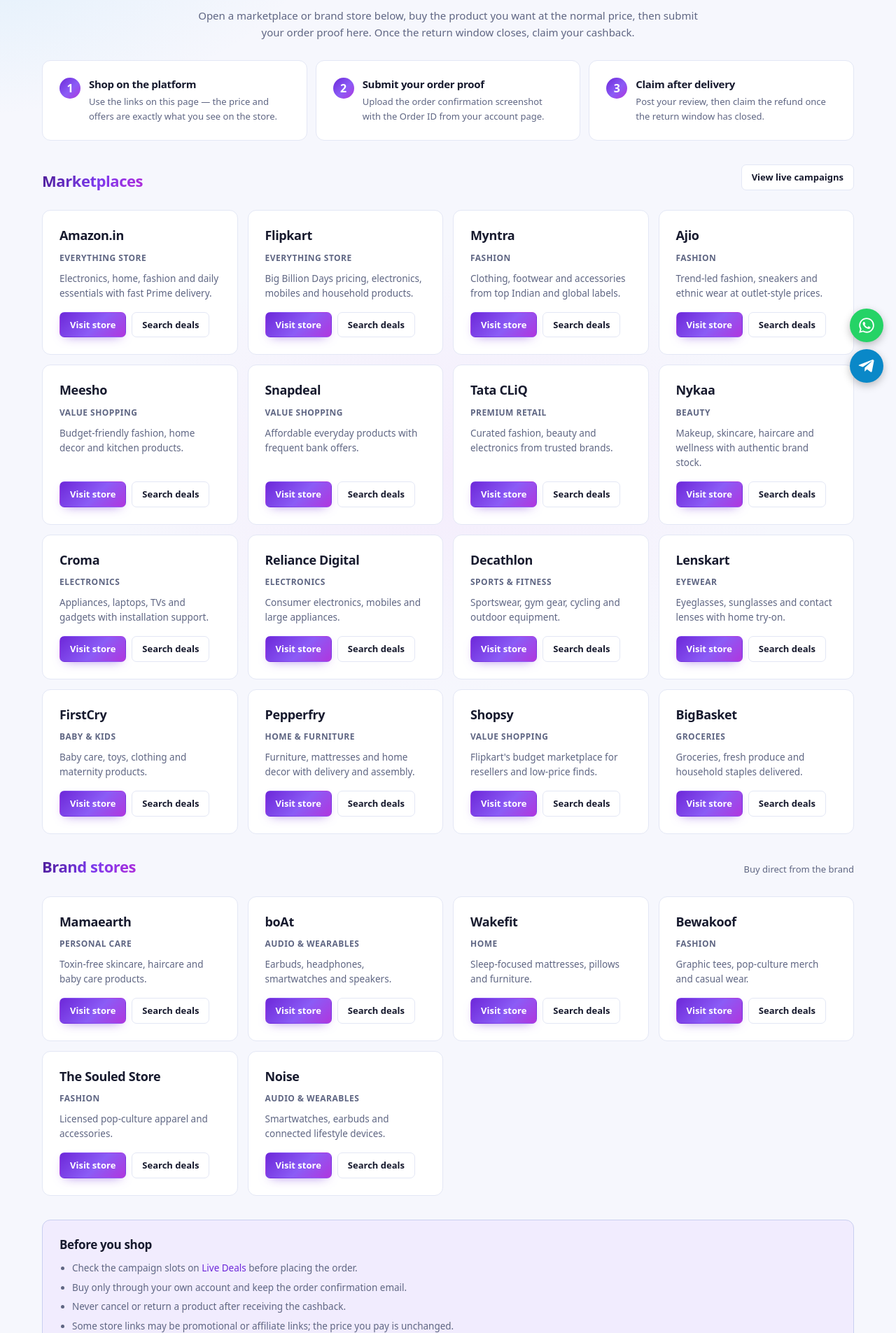
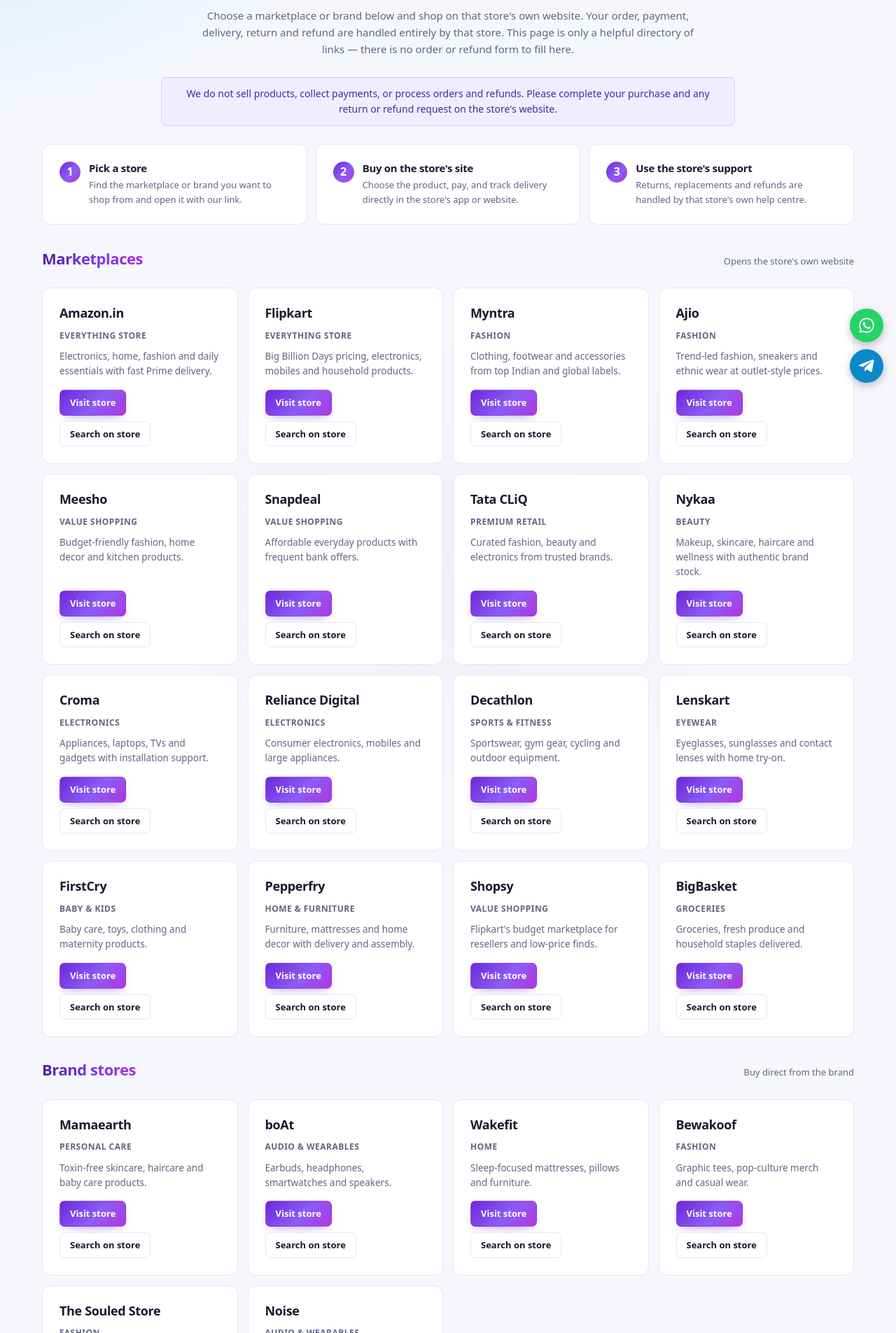
Before and after one commit to tauqeersiddiqui-art/brand-promotion-website, a Next.js app: page /stores in a window 1280 px wide. Shown: the part 235-2140 px from the top of the page at 70% size. Built offline with nearby package versions, Linux system fonts and the light colour scheme; no server answers; the database is empty.

Commit message:
Rewrite stores page as a link-only store directory

```diff
--- a/src/app/stores/page.tsx
+++ b/src/app/stores/page.tsx
@@ -1,5 +1,4 @@
 import type { Metadata } from "next";
-import Link from "next/link";
 import { db } from "@/lib/db";
 import AdSlot from "@/components/AdSlot";
 
@@ -8,7 +7,7 @@ export const dynamic = "force-dynamic";
 export const metadata: Metadata = {
   title: "Shop on India's leading platforms",
   description:
-    "Browse live deals directly on Amazon, Flipkart, Myntra, Ajio, Meesho, Nykaa, Croma and more. Shop normally, then submit your order proof to earn cashback.",
+    "Open Amazon, Flipkart, Myntra, Ajio, Meesho, Nykaa, Croma and leading brand stores from one page. Buy directly on the store's website — orders, payments, delivery and returns stay with that store.",
 };
 
 type Store = {
@@ -204,8 +203,8 @@ function StoreCard({ store, count }: { store: Store; count: number }) {
       <div style={{ display: "flex", alignItems: "center", justifyContent: "space-between", gap: 8 }}>
         <h3 style={{ margin: 0, fontSize: 18 }}>{store.name}</h3>
         {count > 0 && (
-          <span className="badge badge-cashback" style={{ whiteSpace: "nowrap" }}>
-            {count} live deal{count === 1 ? "" : "s"}
+          <span className="badge badge-outline" style={{ whiteSpace: "nowrap" }}>
+            {count} featured deal{count === 1 ? "" : "s"}
           </span>
         )}
       </div>
@@ -226,11 +225,11 @@ function StoreCard({ store, count }: { store: Store; count: number }) {
         </a>
         <a
           className="btn btn-outline btn-sm"
-          href={store.search("cashback deals")}
+          href={store.search("deals")}
           target="_blank"
           rel="noopener noreferrer"
         >
-          Search deals
+          Search on store
         </a>
       </div>
     </article>
@@ -244,12 +243,18 @@ export default function StoresPage() {
     <>
       <section className="container section" style={{ paddingTop: 42 }}>
         <div className="section-head" style={{ display: "block", textAlign: "center" }}>
-          <span className="badge badge-outline">Direct brand stores</span>
-          <h1 style={{ margin: "12px 0 10px" }}>Shop directly on India&apos;s leading platforms</h1>
+          <span className="badge badge-outline">Store directory</span>
+          <h1 style={{ margin: "12px 0 10px" }}>Open India&apos;s leading online stores</h1>
           <p className="muted" style={{ maxWidth: 720, margin: "0 auto", fontSize: 15 }}>
-            Open a marketplace or brand store below, buy the product you want at the normal price,
-            then submit your order proof here. Once the return window closes, claim your cashback.
+            Choose a marketplace or brand below and shop on that store&apos;s own website. Your order,
+            payment, delivery, return and refund are handled entirely by that store. This page is only
+            a helpful directory of links — there is no order or refund form to fill here.
           </p>
+        </div>
+
+        <div className="alert alert-info" style={{ margin: "22px auto 0", maxWidth: 820, textAlign: "center" }}>
+          We do not sell products, collect payments, or process orders and refunds. Please complete
+          your purchase and any return or refund request on the store&apos;s website.
         </div>
 
         <div
@@ -261,9 +266,9 @@ export default function StoresPage() {
           }}
         >
           {[
-            ["1", "Shop on the platform", "Use the links on this page — the price and offers are exactly what you see on the store."],
-            ["2", "Submit your order proof", "Upload the order confirmation screenshot with the Order ID from your account page."],
-            ["3", "Claim after delivery", "Post your review, then claim the refund once the return window has closed."],
+            ["1", "Pick a store", "Find the marketplace or brand you want to shop from and open it with our link."],
+            ["2", "Buy on the store's site", "Choose the product, pay, and track delivery directly in the store's app or website."],
+            ["3", "Use the store's support", "Returns, replacements and refunds are handled by that store's own help centre."],
           ].map(([step, title, text]) => (
             <div className="card" key={step} style={{ display: "flex", gap: 12, alignItems: "flex-start" }}>
               <span
@@ -292,9 +297,7 @@ export default function StoresPage() {
 
         <div className="section-head">
           <h2>Marketplaces</h2>
-          <Link href="/browse" className="btn btn-outline btn-sm">
-            View live campaigns
-          </Link>
+          <span className="muted" style={{ fontSize: 13 }}>Opens the store&apos;s own website</span>
         </div>
         <div
           style={{
@@ -329,11 +332,11 @@ export default function StoresPage() {
         </div>
 
         <div className="card" style={{ marginTop: 34, background: "var(--brand-soft)", borderColor: "var(--border-hover)" }}>
-          <h3 style={{ marginTop: 0, fontSize: 17 }}>Before you shop</h3>
+          <h3 style={{ marginTop: 0, fontSize: 17 }}>Please note</h3>
           <ul className="muted" style={{ margin: 0, paddingLeft: 18, fontSize: 13.5, display: "flex", flexDirection: "column", gap: 6 }}>
-            <li>Check the campaign slots on <Link href="/browse" className="link">Live Deals</Link> before placing the order.</li>
-            <li>Buy only through your own account and keep the order confirmation email.</li>
-            <li>Never cancel or return a product after receiving the cashback.</li>
+            <li>All purchases happen on the store&apos;s website under that store&apos;s terms and conditions.</li>
+            <li>We never ask for payment, card details, OTPs or order proofs for purchases made on other stores.</li>
+            <li>For order status, delivery, replacement or refund, contact the store where you bought the product.</li>
             <li>Some store links may be promotional or affiliate links; the price you pay is unchanged.</li>
           </ul>
         </div>
```
Also changed, not shown: add.txt (added).
